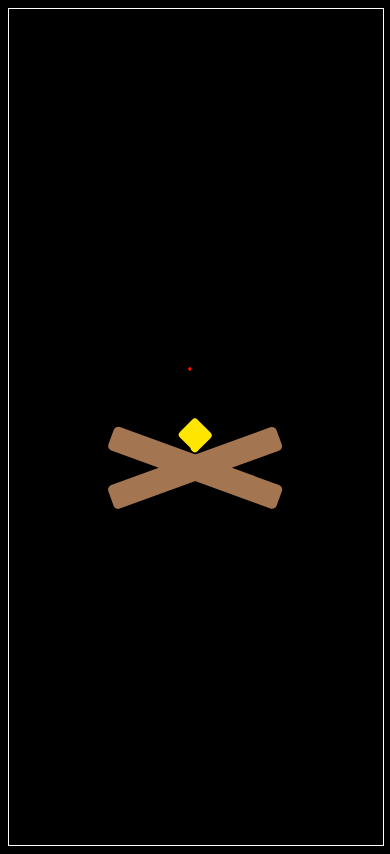
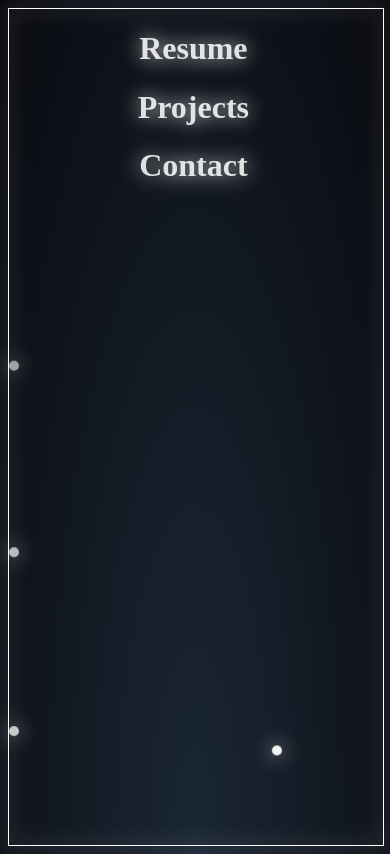
Before and after one commit to LSanchez17/portfolio, a React (Create React App) app: page / in a window 390 px wide. Built offline with nearby package versions, Linux system fonts and the light colour scheme.

Commit message:
inital work for snowfall done and fade in menu done

```diff
--- a/src/components/CampFire.js
+++ b/src/components/CampFire.js
@@ -1,20 +1,65 @@
-import React from 'react';
+import React, { useEffect, useState } from 'react';
+import { DirectionEnum } from '../utils/enums';
 
 export const CampFire = () => {
+    const [menuItems, setMenuItems] = useState('');
+    const [snowFall, setSnowFall] = useState([]);
+    const [snowballs, setSnowballs] = useState(0);
+
+    useEffect(() => {
+        setTimeout((() => {
+            const jsxElements = (
+                <div id='menuFadeIn'>
+                    <div id='resume'>
+                        <h1>Resume</h1>
+                    </div>
+
+                    <div id='projects'>
+                        <h1>Projects</h1>
+                    </div>
+
+                    <div id='contact'>
+                        <h1>Contact</h1>
+                    </div>
+                </div>
+            )
+            setMenuItems(jsxElements)
+        }), 3000)
+
+        const increment = () => {
+            setSnowballs(snowballs => snowballs += 1)
+        }
+
+        const createSnow = setInterval(() => {
+            let direction = snowballs % 2 === 0 ? DirectionEnum.DropLeft : DirectionEnum.DropRight;
+            const duration = Math.floor(Math.random() * (15 - 9) + 9);
+
+            const snowJsxDiv = (<div
+                key={snowballs}
+                id={'snow'}
+                style={ {animation:
+                    `${direction} ${duration}s  linear infinite` }
+                }>
+            </div>)
+
+            if ( snowFall.length > 5 ) {
+                const randomSnowToDelete = Math.floor(Math.random * snowFall.length-1);
+                setSnowFall(snowFall.splice(randomSnowToDelete, 1));
+            }
+
+            setSnowFall([...snowFall, snowJsxDiv]);
+            increment();
+        }, 1500)
+        return () => {
+            return clearInterval(createSnow);
+        }
+    }, [snowballs])
 
     return (
         <div id='frame'>
-            <div id='campfire'>
-                <div id='fire'>
-                    <div id='flames'>
-                        <div id='flame'></div>
-                        <div id='flame'></div>
-                        <div id='flame'></div>
-                        <div id='flame'></div>
-                    </div>
-                </div>
-                <div id='logs'>
-                </div>
+            {snowFall}
+            <div id='contentHolder'>
+                {menuItems}
             </div>
         </div>
     )
--- a/src/index.css
+++ b/src/index.css
@@ -1,4 +1,109 @@
 @media screen and (max-width: 600px )
+{
+  body {
+    background: radial-gradient(ellipse at bottom, #1b2735 0%, #090a0f 100%);
+    filter: drop-shadow(0 0 10px white);
+  }
+
+  #menuFadeIn {
+    animation: fadeIn 9s;
+    -webkit-animation: fadeIn 9s;
+    -moz-animation: fadeIn 9s;
+    -o-animation: fadeIn 9s;
+    -ms-animation: fadeIn 9s;
+  }
+
+  #contentHolder {
+    position: absolute;
+    margin-left: 33vw;
+  }
+
+  #frame {
+    width: 100%;
+    height: 99vh;
+    border: 1px solid #FFF;
+    color: #fff;
+    display: grid;
+    text-align: center;
+  }
+
+  #snow {
+    background-color: #FFF;
+    border-radius: 100%;
+    height: 10px;
+    width: 10px;
+    z-index: -1;
+  }
+
+  @keyframes dropLeft {
+		from {
+      transform: translateX(20rem);
+      opacity: 1;
+    }
+    25% {
+      transform: translateX(18rem);
+      transform: translatey(calc(100vh/2.2));
+      opacity: .75;
+    }
+    75% {
+      transform: translateX(22rem);
+      transform: translatey(calc(100vh/2.5));
+      opacity: .50;
+    }
+    to {
+      transform: translatey(calc(100vh/2.7));
+      opacity: .25;
+    }
+	}
+
+  @keyframes dropRight {
+		from {
+      transform: translateX(-25rem);
+      opacity: 1;
+    }
+    25% {
+      transform: translateX(-23rem);
+      transform: translatey(calc(100vh/2.2));
+      opacity: .75;
+    }
+    75% {
+      transform: translateX(-25rem);
+      transform: translatey(calc(100vh/2.5));
+      opacity: .50;
+    }
+    to {
+      transform: translatey(calc(100vh/2.2));
+      opacity: 0;
+    }
+	}
+
+  @keyframes fadeIn {
+    0% { opacity: 0; }
+    100% { opacity: 1; }
+  }
+
+  @-moz-keyframes fadeIn {
+    0% { opacity: 0; }
+    100% { opacity: 1; }
+  }
+
+  @-webkit-keyframes fadeIn {
+    0% { opacity: 0; }
+    100% { opacity: 1; }
+  }
+
+  @-o-keyframes fadeIn {
+    0% { opacity: 0; }
+    100% { opacity: 1; }
+  }
+
+  @-ms-keyframes fadeIn {
+    0% { opacity: 0; }
+    100% { opacity: 1; }
+  }
+}
+
+@media screen and (max-width: 1200px )
 {
   body {
     background-color: #000;
@@ -8,166 +113,24 @@
     width: 100%;
     height: 99vh;
     border: 1px solid #FFF;
-  }
-
-  #flames {
-    position: absolute;
-    bottom:40%;
-    left:50%;
-    width:60%;
-    height:60%;
-    transform:translateX(-50%)rotate(45deg);
-  }
-
-  #flame {
-    position: absolute;
-    right:0%;
-    bottom:0%;
-    width:0%;
-    height:0%;
-    background-color: yellow;
-    border-radius: 1vw;
-  }
-
-  #flame:nth-child(2n + 1) {
-    animation: flameodd 2.5s ease-in infinite;
-  }
-
-  #flame:nth-child(2n) {
-    animation: flameeven .5s ease-in infinite;
-  }
-
-  #flame:nth-child(1) {
-    animation-delay: .25s;
-  }
-
-  #flame:nth-child(2) {
-    animation-delay: 3/4;
-  }
-
-  #flame:nth-child(3) {
-    animation-delay: 2/4 * 2;
-  }
-
-  #flame:nth-child(4) {
-    animation-delay: 8/4 * 3;
-  }
-
-  #fire {
-    position: absolute;
-    top:50%;
-    left:50%;
-    transform:translate(-50%,-25%);
-    height: 17vw;
-    width: 17vw;
-  }
-
-  #logs {
-    position: absolute;
-    bottom: 43%;
-    left: 50%;
-    transform:translateX(-50%);
-    width: 46%;
-    height: 3%;
-  }
-
-  #logs:before {
-    position: absolute;
-    content: '';
-    top:50%;
-    left:50%;
-    transform:translate(-30%,-30%) rotate(24deg);
-    height:100%;
-    width:100%;
-    border-radius:1.25vw;
-    background-color: #A47551;
-  }
-
-  #logs:after {
-    position: absolute;
-    content: '';
-    top:50%;
-    left:50%;
-    transform:translate(-50%,-50%) rotate(20deg);
-    height:100%;
-    width:100%;
-    border-radius:1.25vw;
-    background-color: #A47551;
-  }
-
-  #logs:before {
-    transform:translate(-50%,-50%) rotate(-20deg);
-    background-color:#A47551;
+    color: #fff;
+    display: grid;
+    text-align: center;
   }
 }
 
+@media screen and (min-width: 1200px )
+{
+  body {
+    background-color: #000;
+  }
 
-@keyframes flameodd {
-  0%, 100% {
-     width:0%;
-     height:0%;
-  }
-  25% {
-     width:100%;
-     height:100%;
-  }
-  0% {
-     background-color: yellow;
-     z-index:1000000;
-  }
-  40% {
-     background-color: orange;
-     z-index:1000000;
-  }
-  100% {
-     background-color: red;
-     z-index:-10;
-  }
-  0% {
-     right:0%;
-     bottom:0%;
-  }
-  25% {
-     right:1%;
-     bottom:2%;
-  }
-  100% {
-     right:150%;
-     bottom:170%;
+  #frame {
+    width: 100%;
+    height: 99vh;
+    border: 1px solid #FFF;
+    color: #fff;
+    display: grid;
+    text-align: center;
   }
 }
-
-@keyframes flameeven {
-  0%, 100% {
-     width:0%;
-     height:0%;
-  }
-  25% {
-     width:100%;
-     height:100%;
-  }
-  0% {
-     background-color: yellow;
-     z-index:1000000;
-  }
-  40% {
-     background-color: orange;
-     z-index:1000000;
-  }
-  100% {
-     background-color: red;
-     z-index:-10;
-  }
-  0% {
-     right:0%;
-     bottom:0%;
-  }
-  25% {
-     right:2%;
-     bottom:1%;
-  }
-  100% {
-     right:170%;
-     bottom:150%;
-  }
-}
--- /dev/null
+++ b/src/utils/enums.js
@@ -0,0 +1,4 @@
+export const DirectionEnum = {
+    DropRight: 'dropRight',
+    DropLeft: 'dropLeft'
+}
```
